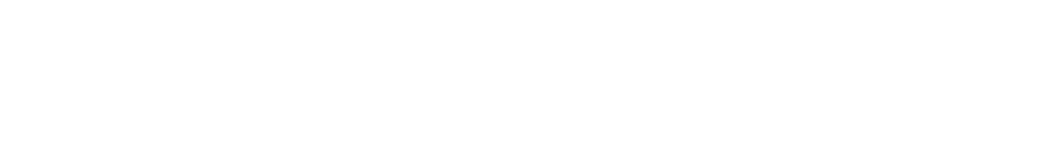
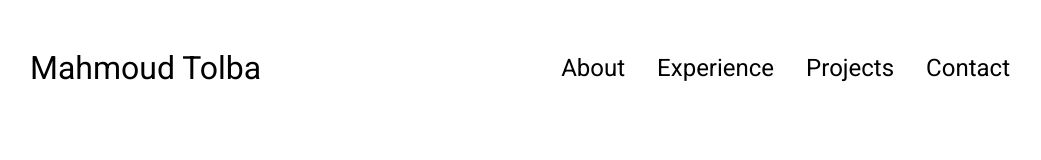
Before and after one commit to mahmuudtolba/Responsive-Personal-Portfolio, a plain HTML site: page index.html in a window 1280 px wide. Shown: the whole page, without its empty margins (120-1161 px from the left). Drawn offline with Linux system fonts and the light colour scheme.

Commit message:
completing desktop navigator

```diff
--- a/index.html
+++ b/index.html
@@ -1,4 +1,31 @@
+<!DOCTYPE html>
+
 <head>
-   <title>My Portfolio</title>
-   <link rel="icon" href="assets/icons8-cv-50.png" type="image/png">
+  <title>My Portfolio</title>
+  <link rel="stylesheet" href="style.css" />
+  <link rel="stylesheet" href="mediaqueries.css" />
+  <link rel="preconnect" href="https://fonts.googleapis.com" />
+  <link rel="preconnect" href="https://fonts.gstatic.com" crossorigin />
+  <link
+    href="https://fonts.googleapis.com/css2?family=Noto+Sans:ital,wdth,wght@0,93.6,480;1,93.6,480&family=Poppins:wght@400;500;600&family=Roboto&display=swap"
+    rel="stylesheet"
+  />
+  <link rel="icon" href="assets/icons8-cv-50.png" type="image/png" />
 </head>
+
+<body>
+  <nav id="desktop-nav">
+    <div class="logo">Mahmoud Tolba</div>
+    <div>
+      <ul class="nav-links">
+        <li><a href="#about">About</a></li>
+
+        <li><a href="#experience">Experience</a></li>
+
+        <li><a href="#projects">Projects</a></li>
+
+        <li><a href="#contact">Contact</a></li>
+      </ul>
+    </div>
+  </nav>
+</body>
--- a/style.css
+++ b/style.css
@@ -0,0 +1,75 @@
+/* GENERAL */
+* {
+    margin: 0;
+    padding: 0;
+}
+
+body {
+    font-family: "Roboto", serif;
+    font-weight: 400;
+    font-style: normal;
+}
+
+
+html {
+    scroll-behavior: smooth;
+}
+
+p {
+    color: rgb(85, 85, 85);
+}
+
+/* TRANSITION */
+a,
+.btn {
+    transition: all 300ms ease;
+}
+
+/* DESKTOP NAV*/
+nav,
+.nav-links {
+    display: flex;
+}
+
+
+nav {
+    justify-content: space-around;
+    align-items: center;
+    height: 17vh;
+
+}
+
+.nav-links {
+    gap: 2rem;
+    list-style: none;
+    font-size: 1.5rem;
+}
+
+a {
+    color: black;
+    text-decoration: none;
+    text-decoration-color: white;
+
+}
+
+a:hover {
+    color: gray;
+    text-decoration: underline;
+    text-underline-offset: 15px;
+}
+
+.logo {
+    font-size: 2rem;
+}
+
+.logo:hover {
+    cursor: default;
+}
+
+/*
+@media screen and (max-width : 1200px) {
+    #desktop-nav{
+        display: none;
+    }
+}
+*/
```
